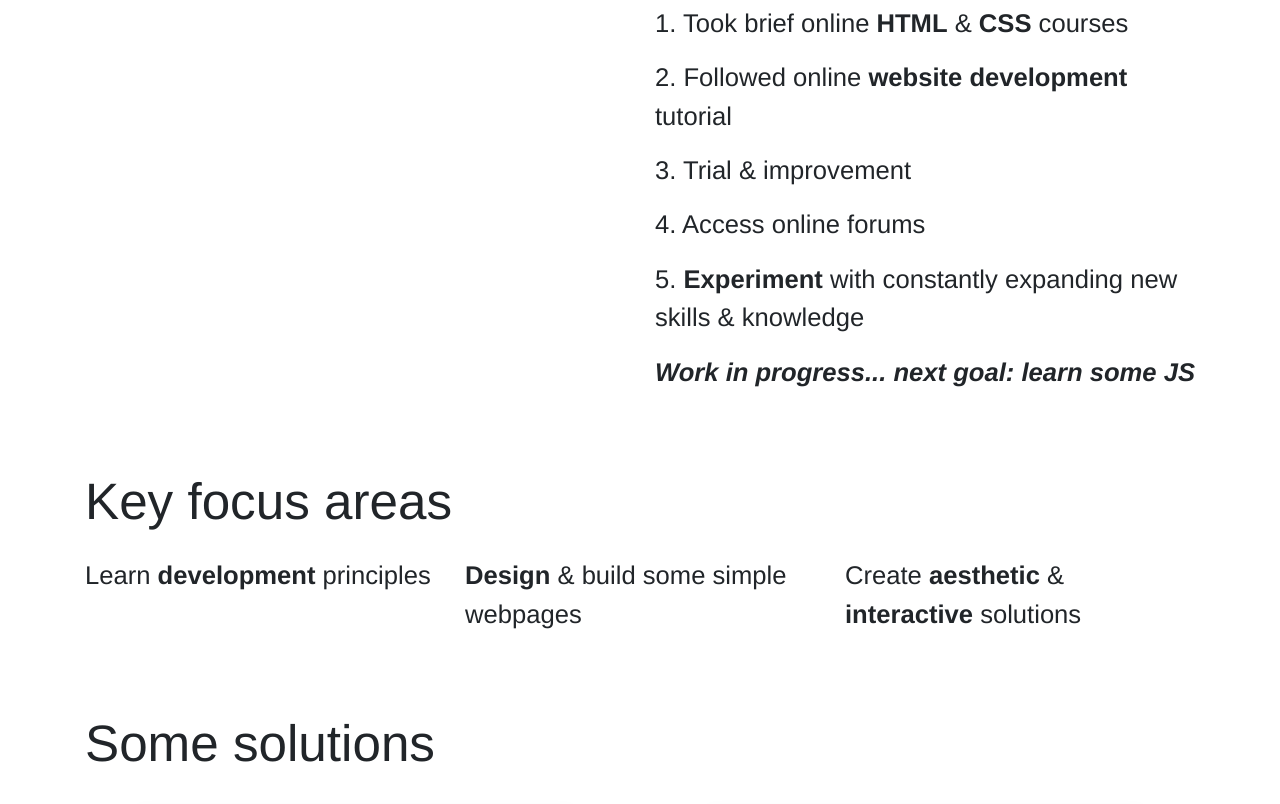
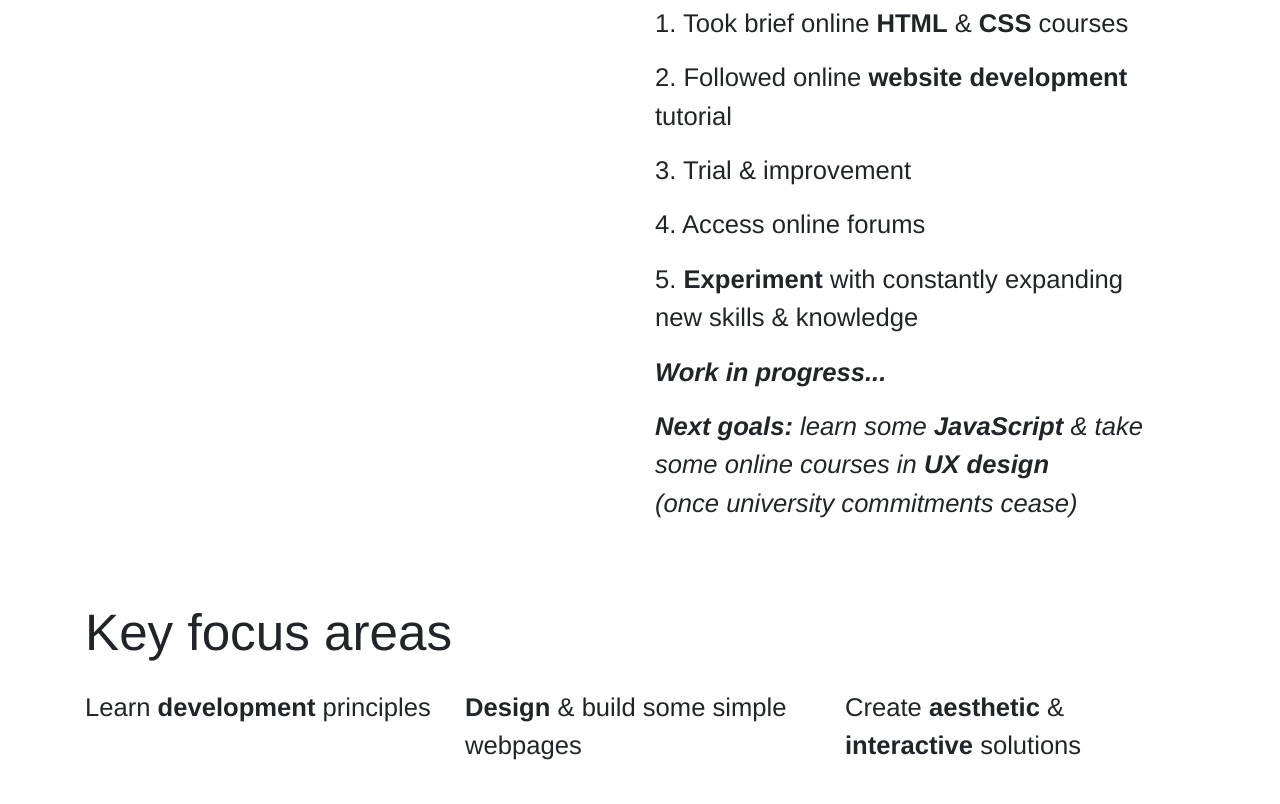
Before and after one commit to rubiingaglia/rubiingaglia.github.io, a plain HTML site: page webdesign/index.html in a window 1280 px wide. Shown: the part 2367-3171 px from the top of the page. Drawn offline with nearby package versions, Linux system fonts and the light colour scheme.

Commit message:
Text edits

```diff
--- a/webdesign/index.html
+++ b/webdesign/index.html
@@ -138,7 +138,8 @@ div.polaroid {
           <p>3. Trial & improvement</p>
           <p>4. Access online forums</p>
           <p>5. <b>Experiment</b> with constantly expanding new skills & knowledge</p>
-          <p><i><b>Work in progress... next goal: learn some JS</b></i></p>
+          <p><i><b>Work in progress...</b></i></p>
+          <p><i><b>Next goals:</b> learn some <b>JavaScript</b> & take some online courses in <b>UX design</b> <br>(once university commitments cease)</i></p>
         </div>
     </div>
   </div>
--- a/webdesign/style.css
+++ b/webdesign/style.css
@@ -147,6 +147,7 @@
 #process p
 {
   font-size: 2vw;
+  margin-right: 5%;
 }
 
 /*-----------------focus-areas----------------*/
```
Also changed, not shown: contact/index.html (+1 -1 lines).
